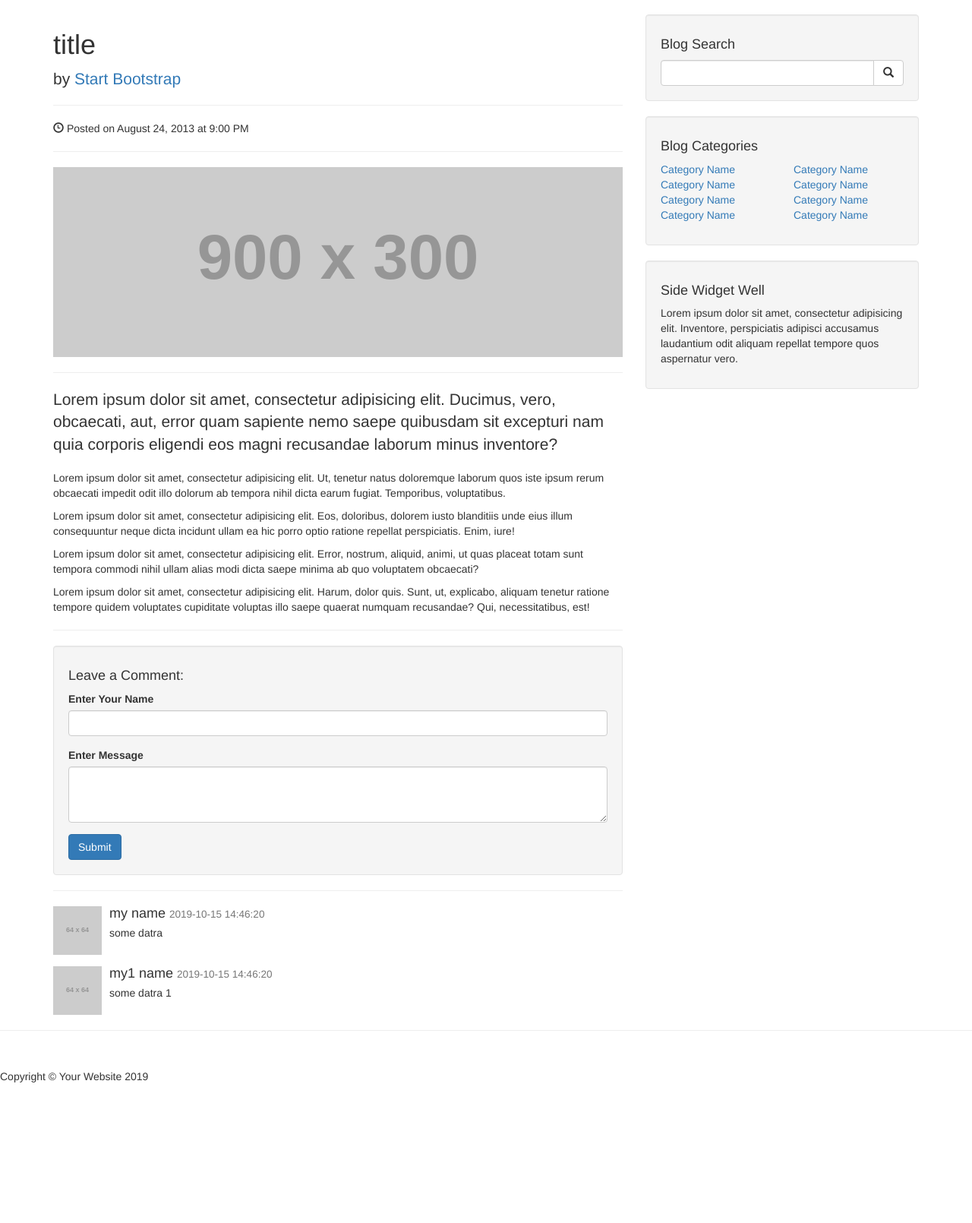
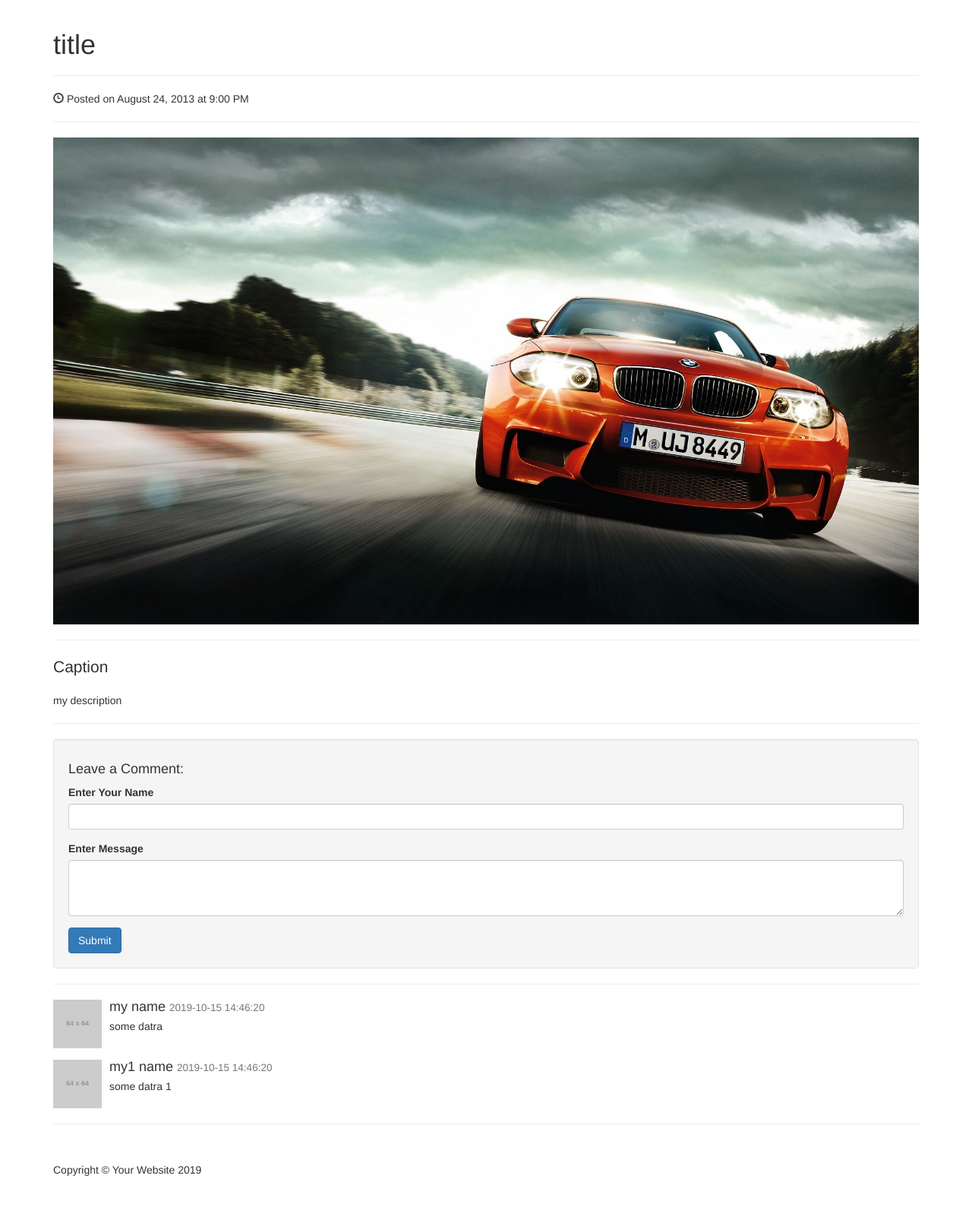
Before and after one commit to shahlakshya1988/phpoop, a PHP site: page /photo.php?id=8 in a window 1280 px wide. Shown: the part 51-1661 px from the top of the page at 76% size. Before the commit the page ends 1476 px from the top, so only its background shows below. Run offline with PHP 8.4, Linux system fonts and the light colour scheme; data comes from the database, SQL or seed files in the repository; grey boxes labelled with a size stand in for pictures from a placeholder-image service; some libraries are stand-ins or nearby versions.

Commit message:
175. Coding the PHP in Photo.php FRON-END

```diff
--- a/gallery/photo.php
+++ b/gallery/photo.php
@@ -31,7 +31,7 @@ $allcomments = Comment::find_the_comments($photo->id);
         <div class="row">
 
             <!-- Blog Post Content Column -->
-            <div class="col-lg-8">
+            <div class="col-lg-12">
 
                 <!-- Blog Post -->
 
@@ -39,9 +39,9 @@ $allcomments = Comment::find_the_comments($photo->id);
                 <h1><?=$photo->title; ?></h1>
 
                 <!-- Author -->
-                <p class="lead">
+                <!-- <p class="lead">
                     by <a href="#">Start Bootstrap</a>
-                </p>
+                </p> -->
 
                 <hr>
 
@@ -51,16 +51,15 @@ $allcomments = Comment::find_the_comments($photo->id);
                 <hr>
 
                 <!-- Preview Image -->
-                <img class="img-responsive" src="http://placehold.it/900x300" alt="">
+                <img class="img-responsive" src="admin<?php echo DIRECTORY_SEPARATOR.$photo->picture_path(); ?>" alt="<?php echo $photo->title; ?>">
 
                 <hr>
 
                 <!-- Post Content -->
-                <p class="lead">Lorem ipsum dolor sit amet, consectetur adipisicing elit. Ducimus, vero, obcaecati, aut, error quam sapiente nemo saepe quibusdam sit excepturi nam quia corporis eligendi eos magni recusandae laborum minus inventore?</p>
-                <p>Lorem ipsum dolor sit amet, consectetur adipisicing elit. Ut, tenetur natus doloremque laborum quos iste ipsum rerum obcaecati impedit odit illo dolorum ab tempora nihil dicta earum fugiat. Temporibus, voluptatibus.</p>
-                <p>Lorem ipsum dolor sit amet, consectetur adipisicing elit. Eos, doloribus, dolorem iusto blanditiis unde eius illum consequuntur neque dicta incidunt ullam ea hic porro optio ratione repellat perspiciatis. Enim, iure!</p>
-                <p>Lorem ipsum dolor sit amet, consectetur adipisicing elit. Error, nostrum, aliquid, animi, ut quas placeat totam sunt tempora commodi nihil ullam alias modi dicta saepe minima ab quo voluptatem obcaecati?</p>
-                <p>Lorem ipsum dolor sit amet, consectetur adipisicing elit. Harum, dolor quis. Sunt, ut, explicabo, aliquam tenetur ratione tempore quidem voluptates cupiditate voluptas illo saepe quaerat numquam recusandae? Qui, necessitatibus, est!</p>
+                <p class="lead"><?php echo $photo->caption; ?></p>
+               <div>
+				<?php echo $photo->description; ?>
+			   </div>
 
                 <hr>
 
@@ -141,9 +140,9 @@ $allcomments = Comment::find_the_comments($photo->id);
             </div>
 
             <!-- Blog Sidebar Widgets Column -->
-            <div class="col-md-4">
+            <?php /* <div class="col-md-4">
                 <?php include("includes/sidebar.php"); ?>
-            </div>
+            </div> */ ?>
 
         </div>
         <!-- /.row -->
```
